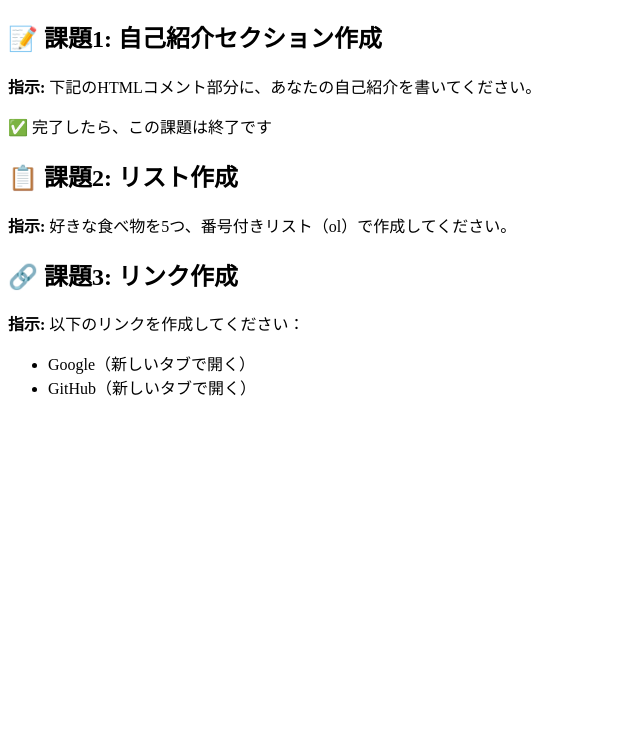
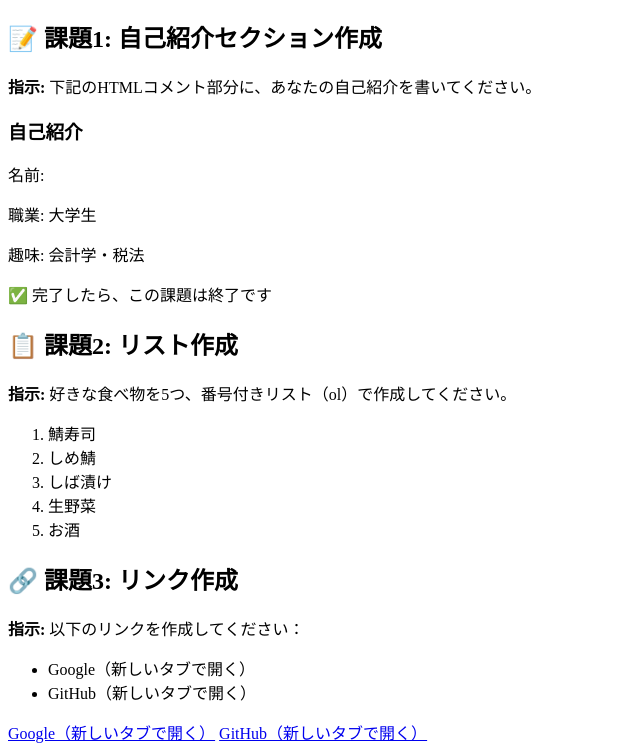
Before and after one commit to omu-aaa24033/omu-aaa24033.github.io, a plain HTML site: page index.html in a window 1280 px wide. Shown: the part 70-822 px from the top of the page, without its empty margins (0-640 px from the left). Before the commit the page ends 800 px from the top, so only its background shows below. Drawn offline with Linux system fonts and the light colour scheme.

Commit message:
Update index.html

```diff
--- a/index.html
+++ b/index.html
@@ -11,13 +11,10 @@
     <div>
         <h2>📝 課題1: 自己紹介セクション作成</h2>
         <p><strong>指示:</strong> 下記のHTMLコメント部分に、あなたの自己紹介を書いてください。</p>
-        <!-- ここに自己紹介のHTMLを書いてください
-        例:
         <h3>自己紹介</h3>
-        <p>名前: 山田太郎</p>
+        <p>名前: </p>
         <p>職業: 大学生</p>
-        <p>趣味: プログラミング、読書</p>
-        -->
+        <p>趣味: 会計学・税法</p>
         <p>✅ 完了したら、この課題は終了です</p>
     </div>
 
@@ -25,6 +22,13 @@
         <h2>📋 課題2: リスト作成</h2>
         <p><strong>指示:</strong> 好きな食べ物を5つ、番号付きリスト（ol）で作成してください。</p>
         <!-- ここに好きな食べ物のリストを作成してください -->
+        <ol>
+            <li>鯖寿司</li>
+            <li>しめ鯖</li>
+            <li>しば漬け</li>
+            <li>生野菜</li>
+            <li>お酒</li>
+        </ol>
     </div>
 
     <div>
@@ -35,6 +39,8 @@
             <li>GitHub（新しいタブで開く）</li>
         </ul>
         <!-- ここにリンクを作成してください -->
+        <a href="https://www.google.com" target="_brank">Google（新しいタブで開く）</a>
+        <a href="https://github.com/" target="_brank">GitHub（新しいタブで開く）</a>
     </div>
 </body>
 </html>
```
